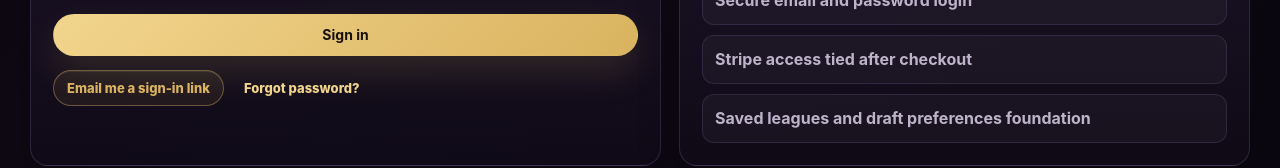
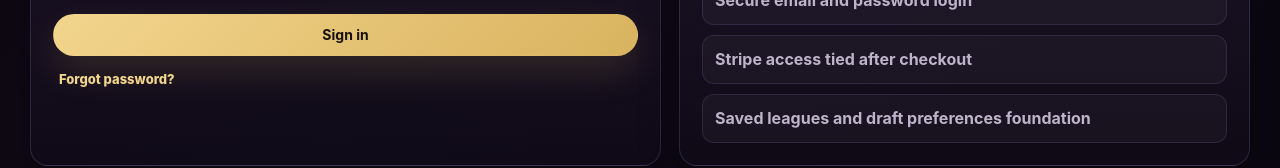
Before and after one commit to theblitzroom/TheBlitzRoom-Fantasy, a Next.js app: page /login in a window 1280 px wide. Shown: the part 742-910 px from the top of the page. Built offline with nearby package versions, Linux system fonts and the light colour scheme; no server answers.

Commit message:
Use password-only login flow

```diff
--- a/app/globals.css
+++ b/app/globals.css
@@ -849,33 +849,6 @@ td {
   gap: 8px 14px;
 }
 
-.auth-link-button {
-  border: 1px solid rgba(217, 179, 95, 0.4);
-  border-radius: 999px;
-  color: var(--gold);
-  cursor: pointer;
-  background: rgba(217, 179, 95, 0.08);
-  box-shadow: inset 0 1px 0 rgba(255, 255, 255, 0.08);
-  font-size: 13px;
-  font-weight: 850;
-  padding: 9px 13px;
-  transition: border-color 180ms ease, background 180ms ease, color 180ms ease, transform 180ms ease;
-}
-
-.auth-link-button:hover {
-  border-color: rgba(217, 179, 95, 0.7);
-  background: rgba(217, 179, 95, 0.14);
-  color: var(--gold-2);
-  transform: translateY(-1px);
-}
-
-.auth-link-button:disabled {
-  border-color: var(--border);
-  color: var(--faint);
-  cursor: wait;
-  transform: none;
-}
-
 .auth-reset-link {
   justify-self: start;
   border: 0;
--- a/components/AuthPanel.tsx
+++ b/components/AuthPanel.tsx
@@ -32,7 +32,6 @@ export function AuthPanel({ defaultRedirectTo }: AuthPanelProps) {
   const [mode, setMode] = useState<AuthMode>("signin");
   const [email, setEmail] = useState("");
   const [password, setPassword] = useState("");
-  const [linkLoading, setLinkLoading] = useState(false);
   const [resetLoading, setResetLoading] = useState(false);
   const [loading, setLoading] = useState(false);
   const [message, setMessage] = useState("");
@@ -76,10 +75,12 @@ export function AuthPanel({ defaultRedirectTo }: AuthPanelProps) {
     setError("");
 
     try {
+      const trimmedEmail = email.trim();
+
       if (mode === "signup") {
         const redirectTarget = requestedRedirect() ?? "/account";
         const { data, error: signUpError } = await supabase.auth.signUp({
-          email,
+          email: trimmedEmail,
           password,
           options: {
             emailRedirectTo: `${window.location.origin}/auth/callback?next=${encodeURIComponent(redirectTarget)}`
@@ -99,7 +100,7 @@ export function AuthPanel({ defaultRedirectTo }: AuthPanelProps) {
         return;
       }
 
-      const { error: signInError } = await supabase.auth.signInWithPassword({ email, password });
+      const { error: signInError } = await supabase.auth.signInWithPassword({ email: trimmedEmail, password });
 
       if (signInError) {
         throw signInError;
@@ -107,7 +108,12 @@ export function AuthPanel({ defaultRedirectTo }: AuthPanelProps) {
 
       window.location.assign(await postAuthRedirect());
     } catch (caught) {
-      setError(caught instanceof Error ? caught.message : "Authentication failed.");
+      const message = caught instanceof Error ? caught.message : "Authentication failed.";
+      setError(
+        mode === "signin" && message.toLowerCase().includes("invalid login credentials")
+          ? "That email and password do not match. Use Forgot password to set a new password, then sign in again."
+          : message
+      );
     } finally {
       setLoading(false);
     }
@@ -136,39 +142,6 @@ export function AuthPanel({ defaultRedirectTo }: AuthPanelProps) {
       setError(caught instanceof Error ? caught.message : "Password reset failed.");
     } finally {
       setResetLoading(false);
-    }
-  }
-
-  async function sendSignInLink() {
-    setLinkLoading(true);
-    setMessage("");
-    setError("");
-
-    try {
-      const trimmedEmail = email.trim();
-
-      if (!trimmedEmail) {
-        throw new Error("Enter your email address first, then request a sign-in link.");
-      }
-
-      const redirectTarget = requestedRedirect() ?? "/account";
-      const { error: otpError } = await supabase.auth.signInWithOtp({
-        email: trimmedEmail,
-        options: {
-          emailRedirectTo: `${window.location.origin}/auth/callback?next=${encodeURIComponent(redirectTarget)}`,
-          shouldCreateUser: true
-        }
-      });
-
-      if (otpError) {
-        throw otpError;
-      }
-
-      setMessage("Sign-in link sent. Open the email on this device to finish logging in.");
-    } catch (caught) {
-      setError(caught instanceof Error ? caught.message : "Sign-in link failed.");
-    } finally {
-      setLinkLoading(false);
     }
   }
 
@@ -213,9 +186,6 @@ export function AuthPanel({ defaultRedirectTo }: AuthPanelProps) {
         </button>
         {mode === "signin" ? (
           <div className="auth-secondary-actions">
-            <button className="auth-link-button" disabled={linkLoading} onClick={sendSignInLink} type="button">
-              {linkLoading ? "Sending sign-in link..." : "Email me a sign-in link"}
-            </button>
             <button className="auth-reset-link" disabled={resetLoading} onClick={sendPasswordReset} type="button">
               {resetLoading ? "Sending reset email..." : "Forgot password?"}
             </button>
```
